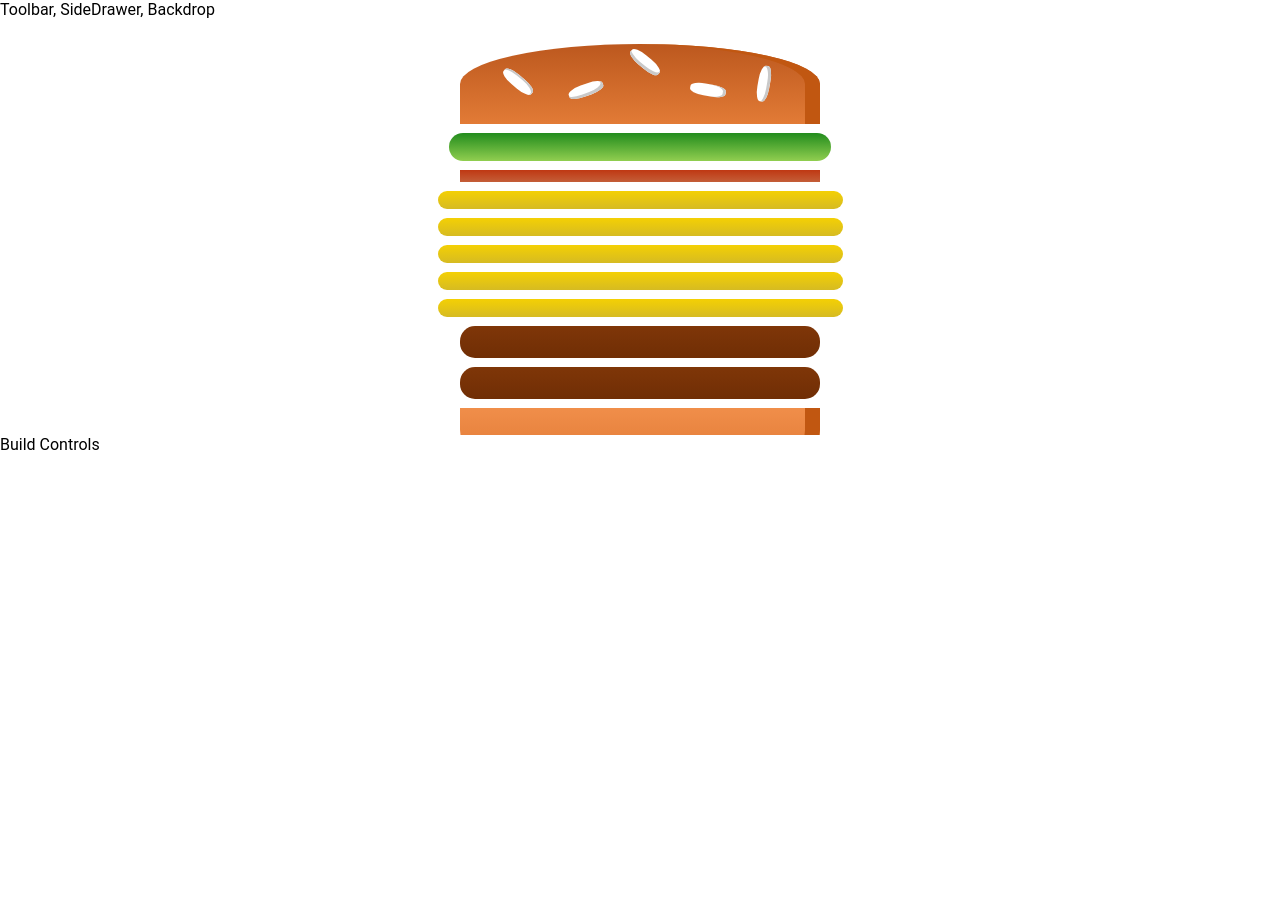
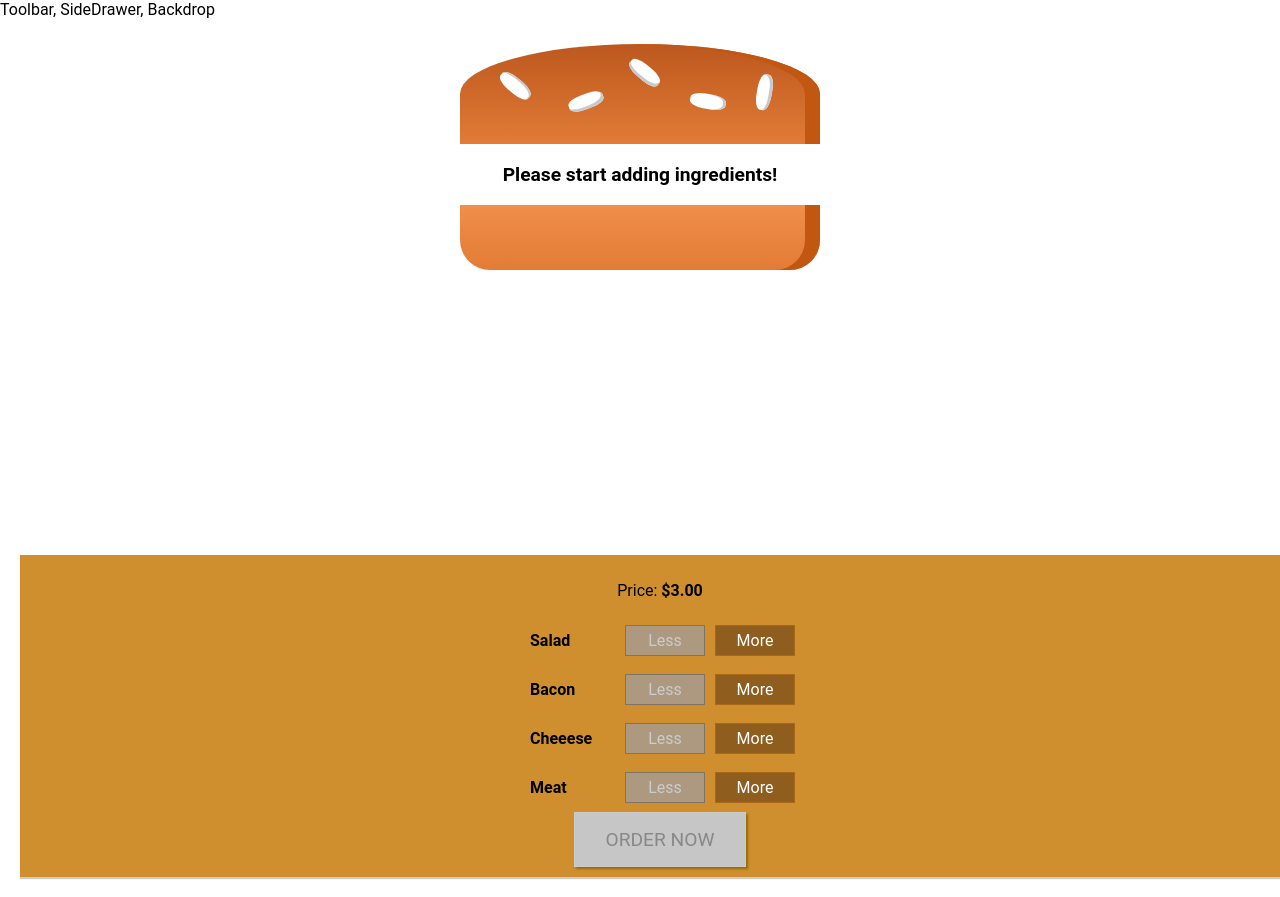
Before and after one commit to xindixu/subway-builder, a React (Create React App) app: page / in a window 1280 px wide. Before the commit the page ends 800 px from the top, so only its background shows below. Built offline with nearby package versions, Linux system fonts and the light colour scheme.

Commit message:
basic burger builder done

```diff
--- /dev/null
+++ b/src/components/Sandwich/BuildControls/BuildControl/BuildControl.module.css
@@ -0,0 +1,56 @@
+.BuildControl {
+    display: flex;
+    justify-content: space-between;
+    align-items: center;
+    margin: 5px 0;
+}
+
+.BuildControl button {
+    display: block;
+    font: inherit;
+    padding: 5px;
+    margin: 0 5px;
+    width: 80px;
+    border: 1px solid #AA6817;
+    cursor: pointer;
+    outline: none;
+}
+
+.BuildControl button:disabled {
+    background-color: #AC9980;
+    border: 1px solid #7E7365;
+    color: #ccc;
+    cursor: default;
+}
+
+.BuildControl button:hover:disabled {
+    background-color: #AC9980;
+    color: #ccc;
+    cursor: not-allowed;
+}
+
+.Label {
+    padding: 10px;
+    font-weight: bold;
+    width: 80px;
+}
+
+.BuildControl .Less {
+    background-color: #D39952;
+    color: white;
+}
+
+.BuildControl .More {
+    background-color: #8F5E1E;
+    color: white;
+}
+
+.BuildControl .Less:hover, .BuildControl .Less:active {
+    background-color: #DAA972;
+    color: white;
+}
+
+.BuildControl .More:hover,.BuildControl .More:active {
+    background-color: #99703F;
+    color: white;
+}
--- /dev/null
+++ b/src/components/Sandwich/BuildControls/BuildControl/BuildControl.tsx
@@ -0,0 +1,17 @@
+import React from 'react'
+import styles from './BuildControl.module.css'
+
+const BuildControl = (props:any) => (
+  <div className={styles.BuildControl}>
+    <div className={styles.Label}>{props.label}</div>
+    <button
+      className={styles.Less}
+      onClick={props.removed}
+      disabled={props.disabled}>Less</button>
+    <button
+      className={styles.More}
+      onClick={props.added}>More</button>
+  </div>
+)
+
+export default BuildControl
--- /dev/null
+++ b/src/components/Sandwich/BuildControls/BuildControls.module.css
@@ -0,0 +1,52 @@
+.BuildControls {
+  width: 100%;
+  background-color: #CF8F2E;
+  display: flex;
+  flex-flow: column;
+  align-items: center;
+  box-shadow: 0 2px 1px #ccc;
+  margin: 20px;
+  padding: 10px 0px;
+}
+
+
+.OrderButton {
+    background-color: #DAD735;
+    outline: none;
+    cursor: pointer;
+    border: 1px solid #966909;
+    color: #966909;
+    font-family: inherit;
+    font-size: 1.2em;
+    padding: 15px 30px;
+    box-shadow: 2px 2px 2px #966909;
+}
+
+.OrderButton:hover, .OrderButton:active {
+    background-color: #A0DB41;
+    border: 1px solid #966909;
+    color: #966909;
+}
+
+.OrderButton:disabled {
+    background-color: #C7C6C6;
+    cursor: not-allowed;
+    border: 1px solid #ccc;
+    color: #888888;
+}
+
+.OrderButton:not(:disabled) {
+    animation: enable 0.3s linear;
+}
+
+@keyframes enable {
+    0% {
+        transform: scale(1);
+    }
+    60% {
+        transform: scale(1.1);
+    }
+    100% {
+        transform: scale(1);
+    }
+}
--- /dev/null
+++ b/src/components/Sandwich/BuildControls/BuildControls.tsx
@@ -0,0 +1,37 @@
+import React from 'react'
+import styles from './BuildControls.module.css'
+import BuildControl from './BuildControl/BuildControl'
+
+interface control {
+  [key:string]: string
+}
+
+const controls: control[] = [
+  {label: 'Salad', type: 'salad'},
+  {label: 'Bacon', type: 'bacon'},
+  {label: 'Cheeese', type: 'cheese'},
+  {label: 'Meat', type: 'meat'}
+]
+
+const BuildControls = (props: any) => (
+  <div className={styles.BuildControls}>
+    <p>Price: <strong>${props.price.toFixed(2)}</strong></p>
+    {
+      controls.map(ctrl => (
+      <BuildControl
+        key={ctrl.type}
+        label={ctrl.label}
+        added={() => props.ingredientAdded(ctrl.type)}
+        removed={() => props.ingredientRemoved(ctrl.type)}
+        disabled={props.disabled[ctrl.type]}
+        />
+      ))
+    }
+    <button
+      className={styles.OrderButton}
+      disabled={!props.purchasable}>ORDER NOW</button>
+  </div>
+)
+
+
+export default BuildControls
--- a/src/components/Sandwich/Sandwich.module.css
+++ b/src/components/Sandwich/Sandwich.module.css
@@ -1,7 +1,7 @@
 .Sandwich {
   width: 100%;
   margin: auto;
-  height: 250px;
+  height: 700px;
   overflow: scroll;
   text-align: center;
   font-weight: bold;
@@ -19,7 +19,7 @@
 @media (min-width:500px) and (min-height:401px) {
   .Sandwich {
     width: 450px;
-    height: 400px;
+    height: 500px;
   }
 
 }
--- a/src/containers/SubwayBuilder/SubwayBuilder.tsx
+++ b/src/containers/SubwayBuilder/SubwayBuilder.tsx
@@ -1,31 +1,98 @@
 import React, {Component} from 'react'
 import Aux from '../../hoc/Aux'
 import Sandwich from '../../components/Sandwich/Sandwich'
+import BuildControls from '../../components/Sandwich/BuildControls/BuildControls'
 
-type MyState = {
+interface State {
   ingredients: {
-    salad: number;
-    bacon: number;
-    cheese: number;
-    meat: number;
-  }
+    [key:string]: number;
+  },
+  prices: {
+    [key:string]: number;
+  },
+  totalPrice: number;
+  purchasable: boolean;
 }
 
 class SubwayBuilder extends Component{
-  state = {
+  state: State = {
     ingredients: {
-      salad: 1,
-      bacon: 1,
-      cheese: 5,
-      meat: 2
+      salad: 0,
+      bacon: 0,
+      cheese: 0,
+      meat: 0
+    },
+    prices: {
+      salad: 0.5,
+      cheese: 0.5,
+      meat: 1.5,
+      bacon: 0.7
+    },
+    totalPrice: 3,
+    purchasable: false
+  }
+
+  addIngredientHandler = (type:string) => {
+    const updatedCount = this.state.ingredients[type] + 1
+    const updatedIngredients = {
+      ...this.state.ingredients
     }
+    updatedIngredients[type] = updatedCount
+
+    const priceAddition = this.state.prices[type]
+    const newPrice = this.state.totalPrice + priceAddition
+    this.setState({ingredients: updatedIngredients, totalPrice: newPrice})
+    this.updatePurchaseState(updatedIngredients)
+  }
+
+  removeIngredientHandler = (type:string) => {
+    const oldCount = this.state.ingredients[type]
+    if(oldCount <= 0){
+      return
+    }
+    const updatedCount =  oldCount - 1
+    const updatedIngredients = {
+      ...this.state.ingredients
+    }
+    updatedIngredients[type] = updatedCount
+
+    const priceDeduction = this.state.prices[type]
+    const newPrice = this.state.totalPrice - priceDeduction
+    this.setState({ingredients: updatedIngredients, totalPrice: newPrice})
+    this.updatePurchaseState(updatedIngredients)
+  }
+
+  updatePurchaseState(ingredients:{[key:string]:number}){
+    const sum = Object.keys(ingredients)
+    .map(igKey => {
+      return ingredients[igKey]
+    })
+    .reduce((sum,el) => {
+      return sum + el
+    },0)
+
+    this.setState({purchasable: sum > 0})
   }
 
   render() {
+    const disabledInfo:any = {
+      ...this.state.ingredients
+    }
+
+    for(let key in disabledInfo){
+      disabledInfo[key] = (disabledInfo[key] <= 0)
+    }
+
     return (
       <Aux>
         <Sandwich ingredients={this.state.ingredients}/>
-        <div>Build Controls</div>
+        <BuildControls
+            ingredientAdded={this.addIngredientHandler}
+            ingredientRemoved={this.removeIngredientHandler}
+            disabled={disabledInfo}
+            price={this.state.totalPrice}
+            purchasable={this.state.purchasable}
+        />
       </Aux>
     )
   }
```
